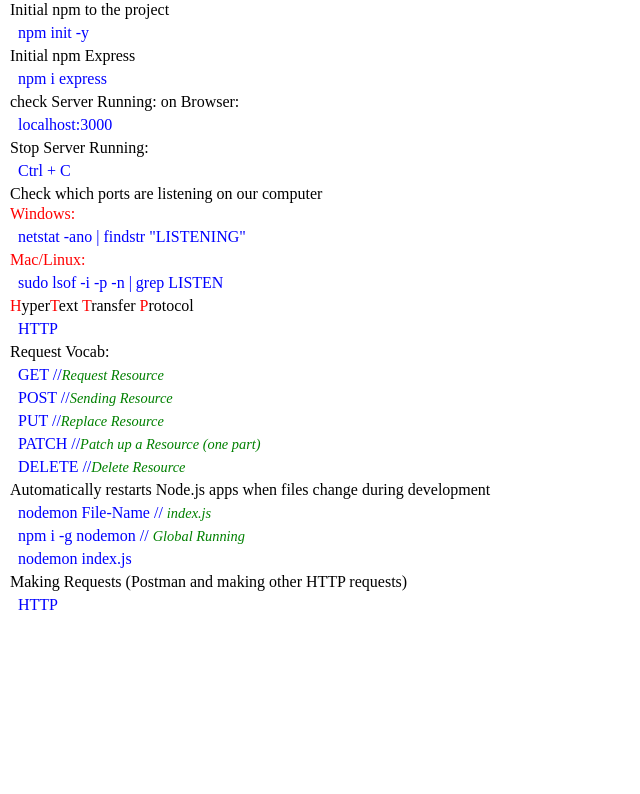
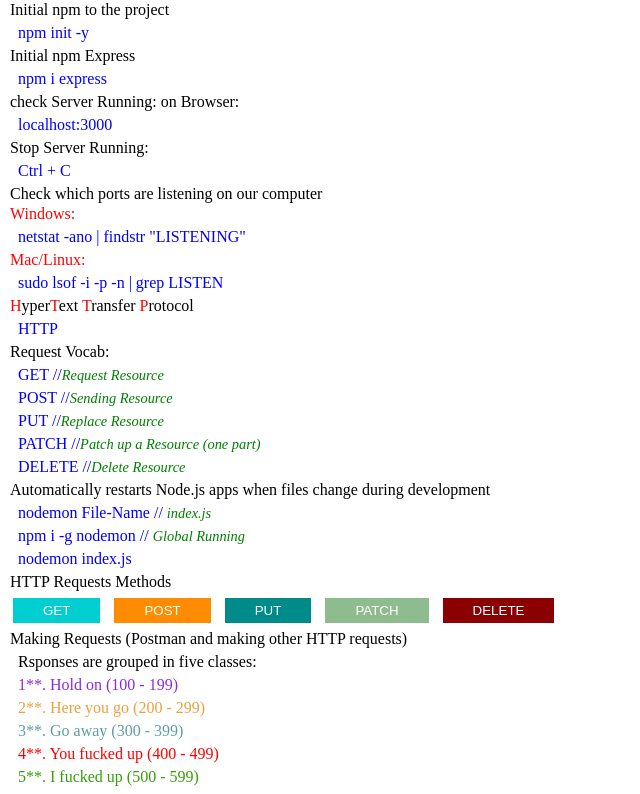
Before and after one commit to wailhassan/Express-Server-Contents, a website with bundled scripts: page index.html in a window 1280 px wide. Shown: the part 79-873 px from the top of the page, without its empty margins (0-640 px from the left). Before the commit the page ends 800 px from the top, so only its background shows below. Built offline with nearby package versions, Linux system fonts and the light colour scheme.

Commit message:
Add HTTP Requests Methods to the project

```diff
--- a/index.html
+++ b/index.html
@@ -47,8 +47,22 @@
     <li>npm i -g nodemon // <em>Global Running</em></li>
     <li>nodemon index.js</li>
 
+    <P>HTTP Requests Methods</P>
+    <button style="padding: 5px 30px; background: darkturquoise; margin: 5px; border: none; color: #fff;">GET</button>
+    <button style="padding: 5px 30px; background: darkorange; margin: 5px; border: none; color: #fff;">POST</button>
+    <button style="padding: 5px 30px; background: darkcyan ; margin: 5px; border: none; color: #fff;">PUT</button>
+    <button style="padding: 5px 30px; background: darkseagreen; margin: 5px; border: none; color: #fff;">PATCH</button>
+    <button style="padding: 5px 30px; background: darkred; margin: 5px; border: none; color: #fff;">DELETE</button>
+
+
+
     <P>Making Requests (Postman and making other HTTP requests)</P>
-    <li>HTTP</li>
+    <li style="color: black;">Rsponses are grouped in five classes:</li>
+    <li style="color: blueviolet;">1**. Hold on (100 - 199)</li>
+    <li style="color: #eca13e;">2**. Here you go (200 - 299)</li>
+    <li style="color: cadetblue;">3**. Go away (300 - 399) </li>
+    <li style="color: red;">4**. You fucked up (400 - 499) </li>
+    <li style="color: rgb(54, 159, 9);">5**. I fucked up (500 - 599)</li>
 
 
 
```
